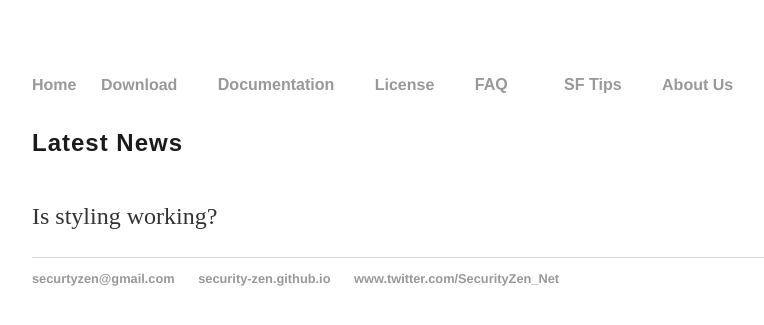
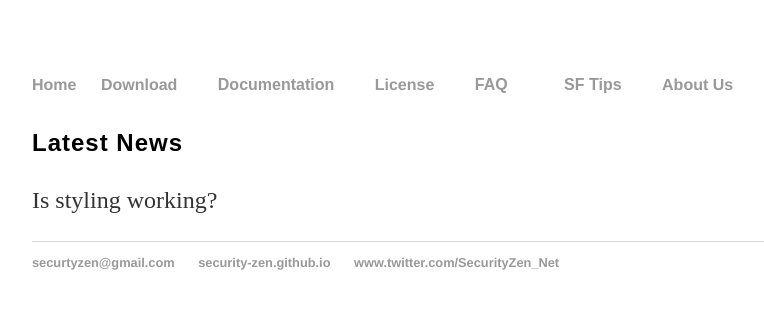
Before and after one commit to mikepaisner/Security-Zen.github.io, a Jekyll site: the page built from index.html, in a window 1280 px wide. Shown: the top 325 px of the page, without its empty margins (160-924 px from the left). Built offline with Jekyll 4.4.1, drawn with Linux system fonts in a browser that asks for light colours.

Commit message:
Update main.css

```diff
--- a/css/main.css
+++ b/css/main.css
@@ -88,12 +88,14 @@
 
 .sechead {
     font-size: 24px;
-    margin-top: 0;
-    margin-bottom: 40px;
-    line-height: 1.4;
+    line-height: 33.6px;
     font-family: 'Cabin', arial, sans-serif;
     letter-spacing: 1px;
     font-weight: 700;
     overflow-wrap: break-word;
-    color: rgb(27, 27, 27);
+    color: rgb(0, 0, 0);
+    letter-spacing: 1px;
+    text-size-adjust: 100%;
+    -webkit-font-smoothing: antialiased;
+    test-transform: uppercase;
 }
```
